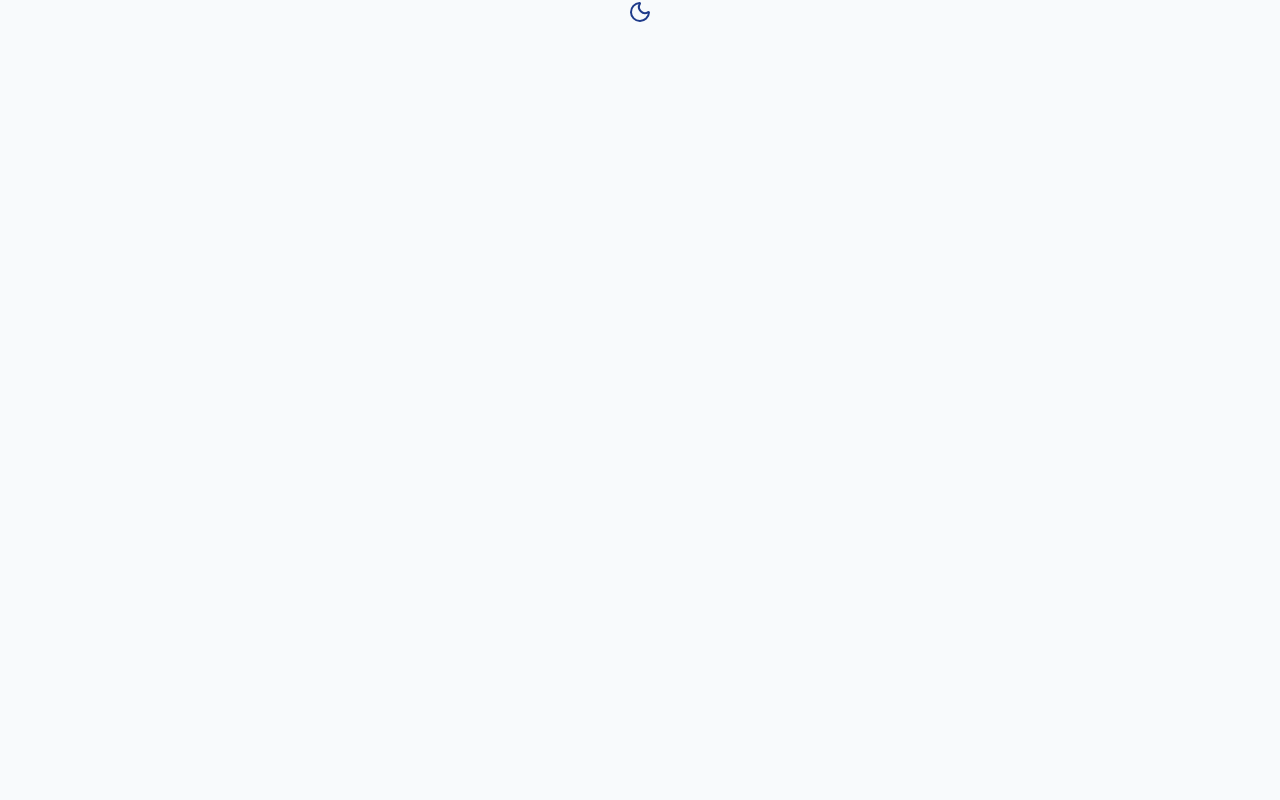
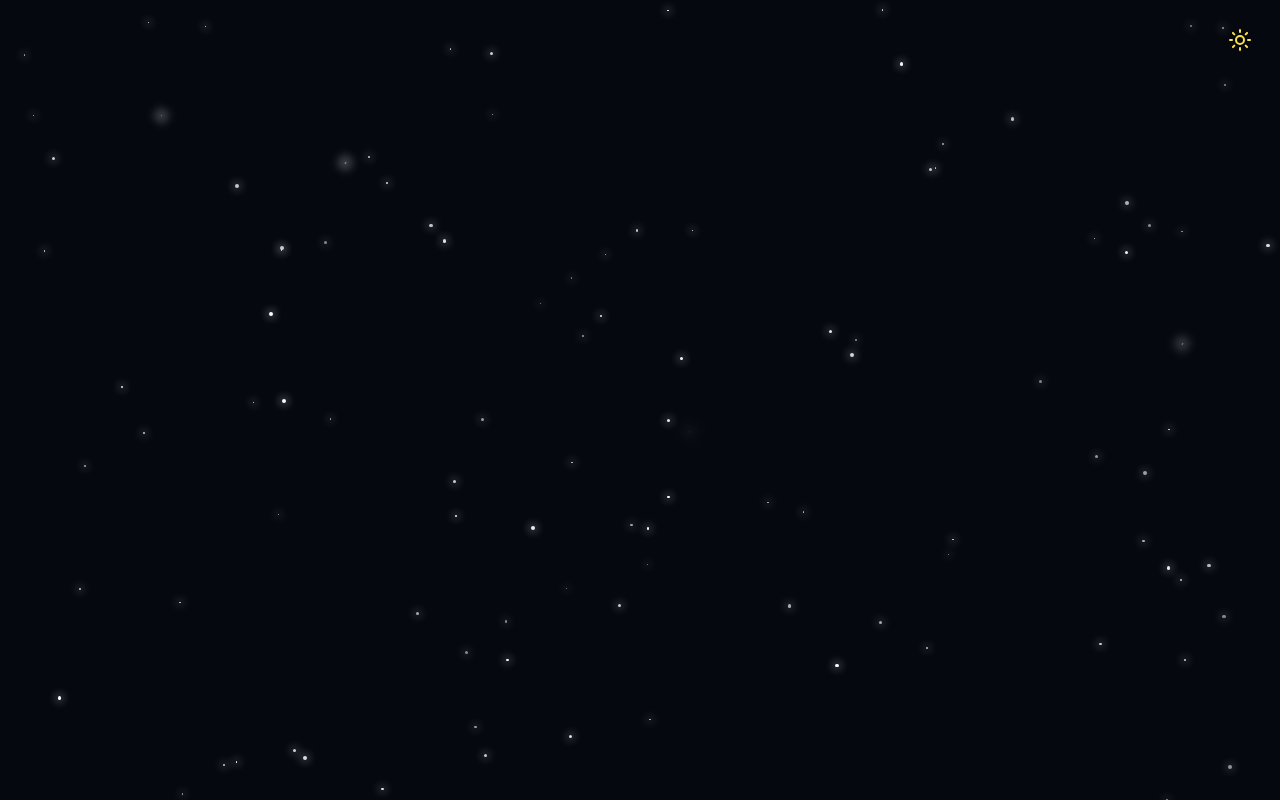
Before and after one commit to senithdakshina/portfolio-senith, a React (Vite) app: page / in a window 1280 px wide. Built offline with nearby package versions, Linux system fonts and the light colour scheme.

Commit message:
star and meteors appear ok

```diff
--- /dev/null
+++ b/src/components/StarBackground.jsx
@@ -0,0 +1,81 @@
+import { useEffect, useState } from "react"
+
+export const StarBackground = ()=>{
+    const [stars,setStars] = useState([])
+    const[meteors,setMeteors] =useState([])
+
+    useEffect(()=>{
+        generateStars();
+        generateMeteors();
+    },[])
+
+    const generateStars =() => {
+        const numberOfStars = Math.floor(window.innerWidth*window.innerHeight/10000);
+
+        const newStars = []
+        for(let i = 0; i<numberOfStars;i++){
+            newStars.push({
+                id:i,
+                size: Math.random() *3 + 1,
+                x: Math.random()*100,
+                y:Math.random()*100,
+                opacity:Math.random() * 0.5 +0.5,
+                animationDuration:Math.random() * 4 +2 ,
+            })
+        }
+
+        setStars(newStars);
+    }
+
+
+    const generateMeteors =() => {
+        const numberOfMeteors = 4
+
+        const newMeteors = []
+        for(let i = 0; i<numberOfMeteors;i++){
+            newMeteors.push({
+                id:i,
+                size: Math.random() *2 + 1,
+                x: Math.random()*100,
+                y:Math.random()*20,
+                delay:Math.random() * 15,
+                animationDuration:Math.random() * 3 + 3,
+            })
+        }
+
+        setMeteors(newMeteors);
+    }
+
+    return <div className="fixed inset-0 overflow-hidden pointer-events-none z-0">
+        {stars.map((star)=>(
+            <div key={star.id} className="star animate-pulse-subtle" style={{
+
+
+                width:star.size+ "px",
+                height:star.size+ "px",
+                left:star.x+ "%",
+                top:star.y+ "%",
+                opacity:star.opacity,
+                animationDuration:star.animationDuration +"s",
+
+            }}/>
+
+       ) )}
+
+       {meteors.map((meteor)=>(
+            <div key={meteor.id} className="meteor animate-meteor" style={{
+
+
+                width:meteor.size+ "px",
+                height:meteor.size+ "px",
+                left:meteor.x+ "%",
+                top:meteor.y+ "%",
+                animationDelay:meteor.delay,
+                animationDuration:meteor.animationDuration +"s",
+
+            }}/>
+
+       ) )}
+
+    </div>
+}
--- a/src/components/ThemeToggle.jsx
+++ b/src/components/ThemeToggle.jsx
@@ -1,8 +1,21 @@
 import { Moon, Sun } from "lucide-react";
-import { useState } from "react"
+import { useEffect, useState } from "react"
+import { cn } from "../lib/util";
 
 export const ThemeToggle = () =>{
     const [isDarkMode,setIsDarkmode] = useState(false);
+
+    useEffect(() =>{
+        const storagetheme = localStorage.getItem("theme")
+        if(storagetheme == "dark"){
+            setIsDarkmode(true)
+            document.documentElement.classList.add("dark");
+        }else{
+
+            localStorage.setItem("theme","dark");
+            setIsDarkmode(false);
+        }
+    },[])
 
     const toggleTheme = () =>{
         if(isDarkMode){
@@ -10,11 +23,14 @@ export const ThemeToggle = () =>{
             setIsDarkmode(false);
         }else{
             document.documentElement.classList.add("dark")
+            localStorage.setItem("theme","light");
             setIsDarkmode(true);
         }
     }
 
-    return( <button onClick={toggleTheme} >
+    return( <button onClick={toggleTheme} className={cn("fixed max-sm:hidden top-5 right-5 z-50 p-2 rounded-full transition-colors",
+        "focus:outlin-hidden"
+    )} >
         {" "}
         {isDarkMode?(
             <Sun className="h-6 w-6 text-yellow-300 "></Sun> )
--- /dev/null
+++ b/src/lib/util.js
@@ -0,0 +1,7 @@
+import {clsx} from 'clsx';
+import { twMerge } from 'tailwind-merge';
+
+
+export const cn = (...inputs) =>{
+    return twMerge(clsx(inputs))
+}
--- a/src/pages/Home.jsx
+++ b/src/pages/Home.jsx
@@ -1,9 +1,11 @@
 import React from 'react'
 import { ThemeToggle } from '../components/ThemeToggle';
+import { StarBackground } from '../components/StarBackground';
 
 export const Home =() =>{
     return <div className='min-h-screen bg-background text-foreground overflow-x-hidden'>
 
         <ThemeToggle></ThemeToggle>
+        <StarBackground></StarBackground>
         </div>;
 };
```
